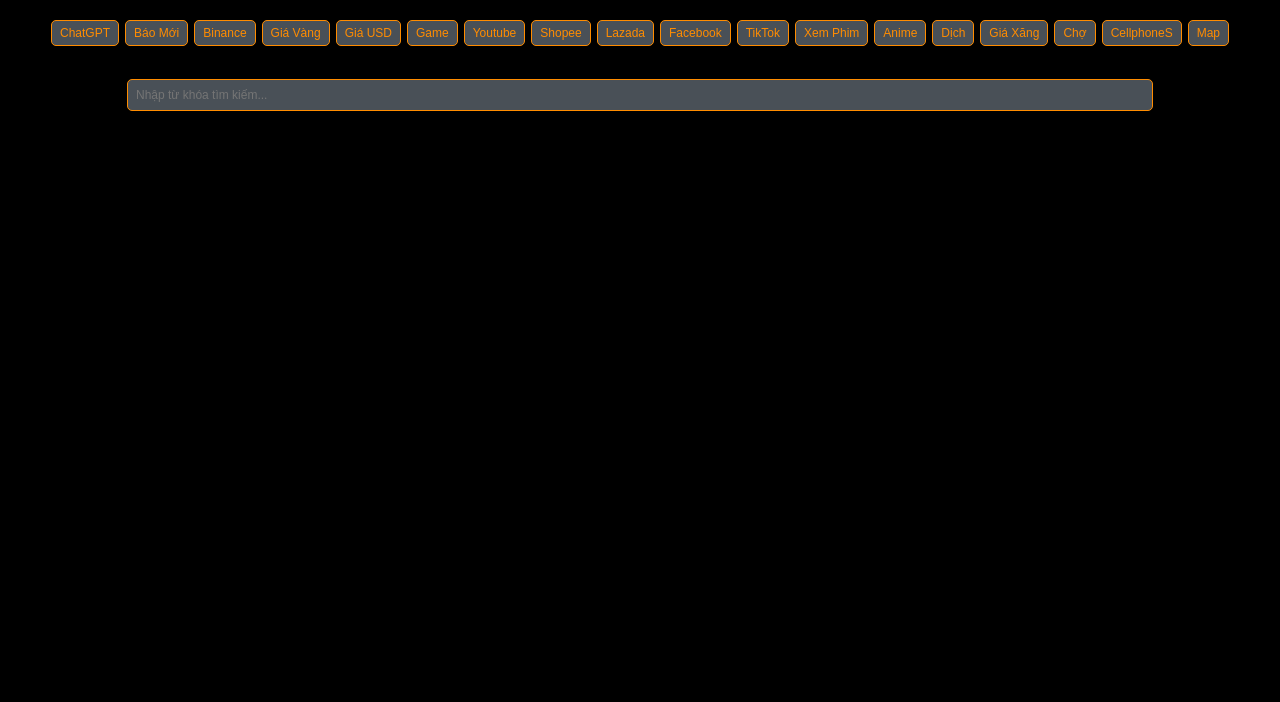
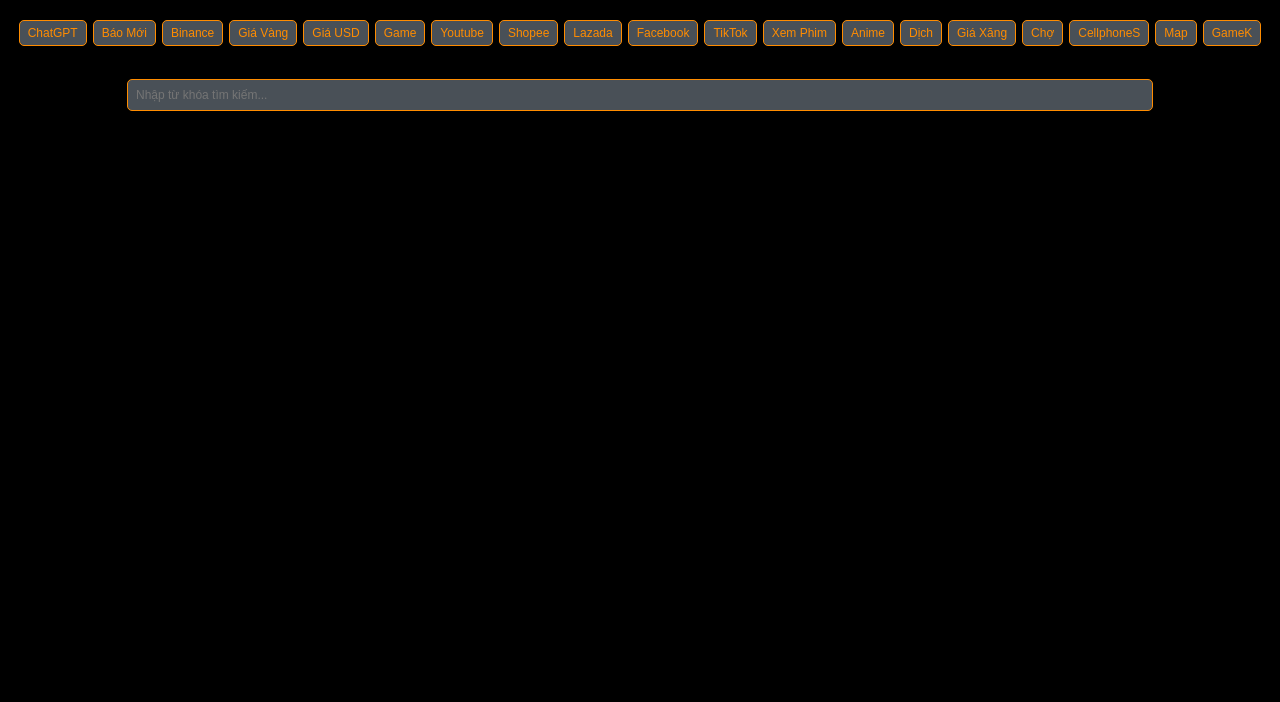
Before and after one commit to HonBao/Si-u-M-y-T-nh-AI, a plain HTML site: page index.html in a window 1280 px wide. Shown: the part 98-800 px from the top of the page. Drawn offline with Linux system fonts and the light colour scheme; no server answers.

Commit message:
Update index.html

```diff
--- a/index.html
+++ b/index.html
@@ -116,6 +116,7 @@
         <a href="https://online.mmvietnam.com/trung-tam/mm-an-phu/" class="button">Chợ</a>
         <a href="https://cellphones.com.vn/" class="button">CellphoneS</a>
         <a href="https://www.google.com/maps/@10.7610253,106.6173419,15z?entry=ttu&g_ep=EgoyMDI0MTExOS4yIKXMDSoASAFQAw%3D%3D" class="button">Map</a>
+        <a href="https://gamek.vn/" class="button">GameK</a>
     </div>
 
     <div id="ipAddress">Đang lấy địa chỉ IP...</div>
```
